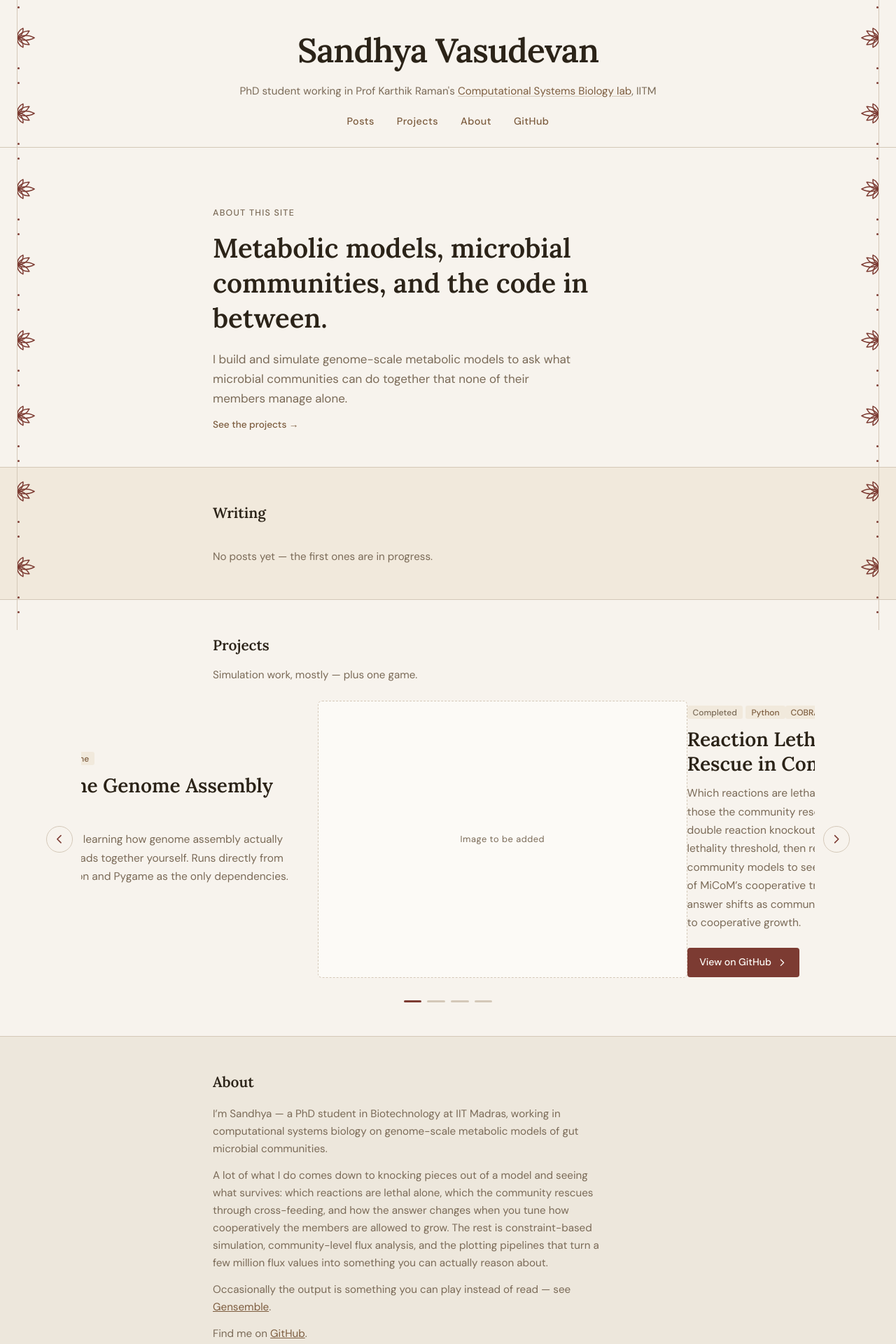
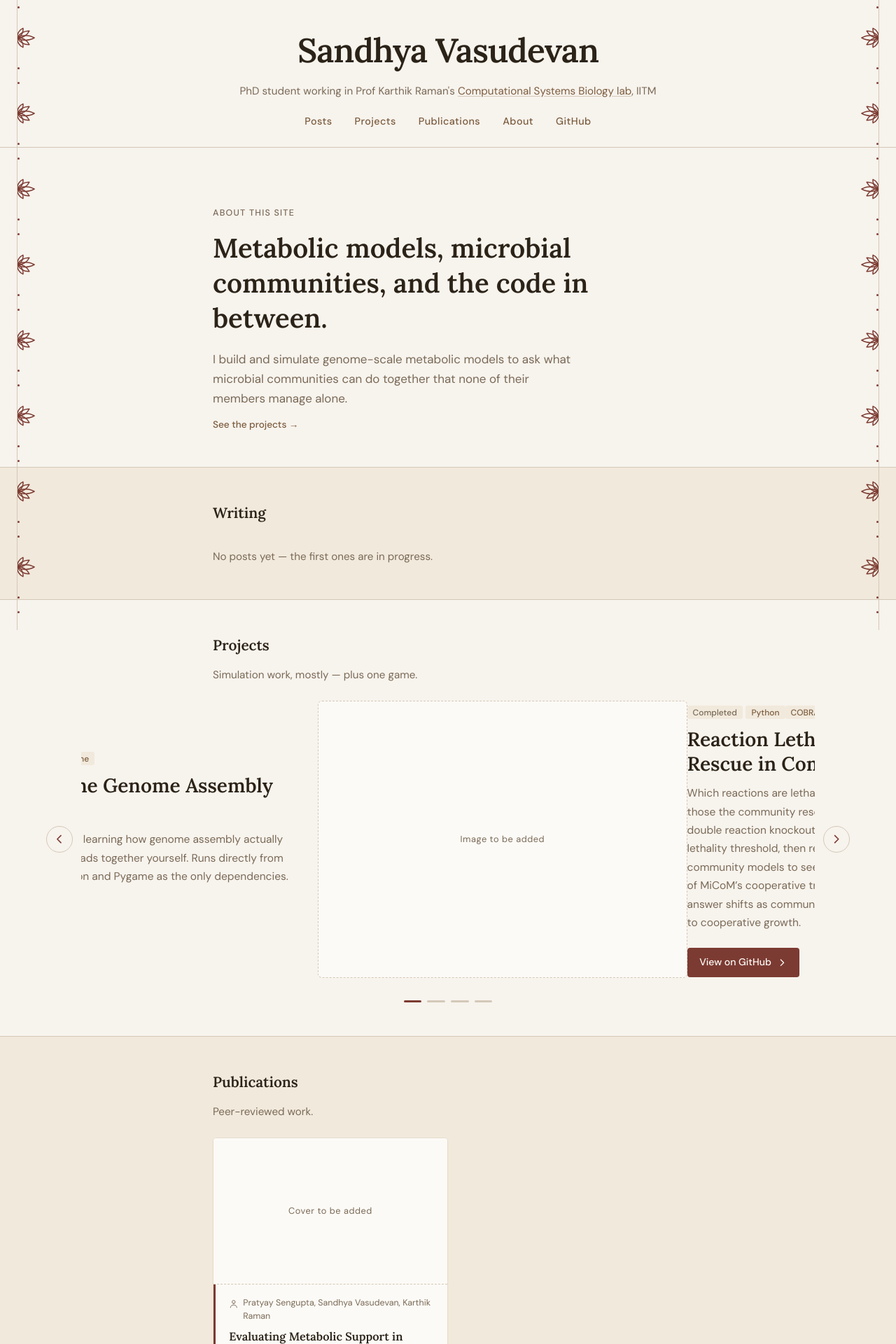
Before and after one commit to SandhyaVasu/SandhyaVasu.github.io, a Jekyll site: the page built from index.md, in a window 1280 px wide. Shown: the top 1920 px of the page at 70% size. Built offline with Jekyll 4.4.1, drawn with Linux system fonts in a browser that asks for light colours; some of the changed text lies outside the part shown.

Commit message:
Add a Publications section
New _publications collection rendered as citation cards: cover, author
line, linked title, a short summary, venue, and volume/pages — laid out
after Projects on the warm band so it abuts neither Projects (--bg) nor
About (--surface).

Seeded with the MetQuest protocol chapter. Springer is blocked by this
environment's egress proxy, so the metadata comes from what is legible
in the reference screenshot: title, authors, Methods Mol Biol, volume
3006. Page range and year are left blank because I could not verify
them, and every optional field is omitted from the card when empty
rather than rendered — so the card is currently correct but incomplete
instead of confidently wrong. Both need filling in from the paper.

Cards use a fixed width band rather than stretching, so one publication
does not span the column and the row fills up as more are added. The
empty cover slot is deliberately short: a real cover keeps its own
aspect ratio via height:auto, and a portrait-shaped placeholder made an
otherwise-empty card enormous.

Co-Authored-By: Claude Opus 5 <noreply@anthropic.com>
Claude-Session: https://claude.ai/code/session_01WNGz7gQ1s4VvMGhRHsjBhH

```diff
--- a/_config.yml
+++ b/_config.yml
@@ -16,6 +16,8 @@ permalink: /:year/:month/:title/
 collections:
   projects:
     output: false
+  publications:
+    output: false
 
 defaults:
   - scope:
--- a/_layouts/default.html
+++ b/_layouts/default.html
@@ -551,6 +551,104 @@
       margin-top: 1.8rem;
     }
 
+    /* ── Publications ── */
+    .pubs-section {
+      background: var(--bg-warm);
+      border-top: 1px solid var(--rule);
+      padding: 3rem 0;
+    }
+
+    .pub-grid {
+      display: grid;
+      /* Fixed-ish card width, so a single publication does not stretch across
+         the column and the row simply fills up as more are added. */
+      grid-template-columns: repeat(auto-fill, minmax(16rem, 21rem));
+      gap: 1.25rem;
+      margin-top: 1.5rem;
+    }
+
+    .pub-card {
+      background: var(--card);
+      border: 1px solid var(--rule-soft);
+      border-radius: 5px;
+      overflow: hidden;
+      box-shadow: 0 1px 2px rgba(43, 35, 24, 0.04);
+    }
+
+    .pub-figure { background: var(--bg-warm); }
+    .pub-figure img {
+      display: block;
+      width: 100%;
+      height: auto;
+    }
+    .pub-figure .figure-placeholder {
+      border: 0;
+      border-bottom: 1px dashed var(--rule);
+      border-radius: 0;
+      aspect-ratio: 16 / 10;
+    }
+
+    .pub-body {
+      /* The accent bar down the left, as on a citation card. */
+      border-left: 3px solid var(--maroon);
+      padding: 1.1rem 1.2rem;
+    }
+
+    .pub-icon {
+      width: 0.85rem;
+      height: 0.85rem;
+      flex: 0 0 auto;
+      margin-top: 0.25rem;
+      fill: none;
+      stroke: currentColor;
+      stroke-width: 1.7;
+      stroke-linecap: round;
+      stroke-linejoin: round;
+    }
+
+    .pub-authors,
+    .pub-venue {
+      display: flex;
+      align-items: flex-start;
+      gap: 0.4rem;
+      font-size: 0.78rem;
+      color: var(--muted);
+      line-height: 1.5;
+    }
+
+    .pub-title {
+      font-family: 'Lora', serif;
+      font-size: 1.02rem;
+      font-weight: 600;
+      line-height: 1.35;
+      margin: 0.5rem 0;
+    }
+
+    .pub-title a {
+      color: var(--ink);
+      text-decoration: none;
+      transition: color 0.2s;
+    }
+    .pub-title a:hover { color: var(--maroon); }
+
+    .pub-body > p:not([class]) {
+      font-size: 0.87rem;
+      color: var(--muted);
+      line-height: 1.6;
+      margin-bottom: 0.7rem;
+    }
+
+    .pub-venue { margin-top: 0.2rem; }
+
+    .pub-locator {
+      margin-top: 0.35rem;
+      padding-left: 1.25rem;
+      font-size: 0.78rem;
+      color: var(--muted);
+      font-variant-numeric: tabular-nums;
+    }
+    .pub-locator strong { color: var(--ink); }
+
     /* ── About strip ── */
     .about-strip {
       background: var(--surface);
@@ -608,6 +706,7 @@
       <nav>
         <a href="{{ '/#posts' | relative_url }}">Posts</a>
         <a href="{{ '/#projects' | relative_url }}">Projects</a>
+        <a href="{{ '/#publications' | relative_url }}">Publications</a>
         <a href="{{ '/#about' | relative_url }}">About</a>
         <a href="https://github.com/{{ site.github_username }}" target="_blank" rel="noopener">GitHub</a>
       </nav>
--- a/_layouts/home.html
+++ b/_layouts/home.html
@@ -109,6 +109,61 @@ layout: default
   </div>
 </section>
 
+<section class="pubs-section" id="publications">
+  <div class="container">
+    <h2 class="section-heading tight">Publications</h2>
+    <p class="projects-note">{{ page.pubs_note }}</p>
+
+    {% assign pubs = site.publications | sort: "order" %}
+    <div class="pub-grid">
+      {% for pub in pubs %}
+      <article class="pub-card">
+        <div class="pub-figure">
+          {% if pub.image %}
+            <img src="{{ '/assets/publications/' | append: pub.image | relative_url }}"
+                 alt="Cover for {{ pub.title }}" loading="lazy" />
+          {% else %}
+            <div class="figure-placeholder"><span>Cover to be added</span></div>
+          {% endif %}
+        </div>
+
+        <div class="pub-body">
+          <p class="pub-authors">
+            <svg class="pub-icon" viewBox="0 0 24 24" aria-hidden="true">
+              <path d="M12 11a4 4 0 100-8 4 4 0 000 8z"/>
+              <path d="M4 21c0-4 3.6-6.5 8-6.5s8 2.5 8 6.5"/>
+            </svg>
+            {{ pub.authors }}
+          </p>
+
+          <h3 class="pub-title">
+            {% if pub.link %}
+              <a href="{{ pub.link }}" target="_blank" rel="noopener">{{ pub.title }}</a>
+            {% else %}{{ pub.title }}{% endif %}
+          </h3>
+
+          {{ pub.content | markdownify }}
+
+          <p class="pub-venue">
+            <svg class="pub-icon" viewBox="0 0 24 24" aria-hidden="true">
+              <path d="M4 5.5A1.5 1.5 0 015.5 4H10a2 2 0 012 2v14a1.5 1.5 0 00-1.5-1.5h-5A1.5 1.5 0 014 17V5.5z"/>
+              <path d="M20 5.5A1.5 1.5 0 0018.5 4H14a2 2 0 00-2 2v14a1.5 1.5 0 011.5-1.5h5A1.5 1.5 0 0020 17V5.5z"/>
+            </svg>
+            <em>{{ pub.venue_short | default: pub.venue }}</em>{% if pub.year %} &middot; {{ pub.year }}{% endif %}
+          </p>
+
+          {% if pub.volume or pub.pages %}
+          <p class="pub-locator">
+            {% if pub.volume %}<strong>{{ pub.volume }}</strong>{% endif %}{% if pub.volume and pub.pages %}:{% endif %}{{ pub.pages }}
+          </p>
+          {% endif %}
+        </div>
+      </article>
+      {% endfor %}
+    </div>
+  </div>
+</section>
+
 <section class="about-strip" id="about">
   <div class="container">
     <h2>About</h2>
--- a/index.md
+++ b/index.md
@@ -1,6 +1,7 @@
 ---
 layout: home
 projects_note: Simulation work, mostly — plus one game.
+pubs_note: Peer-reviewed work.
 intro_label: About this site
 intro_title: Metabolic models, microbial communities, and the code in between.
 intro_text: >-
```
Also changed, not shown: _publications/metquest-pairwise-support.md (added, +18 -0 lines), assets/publications/README.md (added, +5 -0 lines), README.md.
